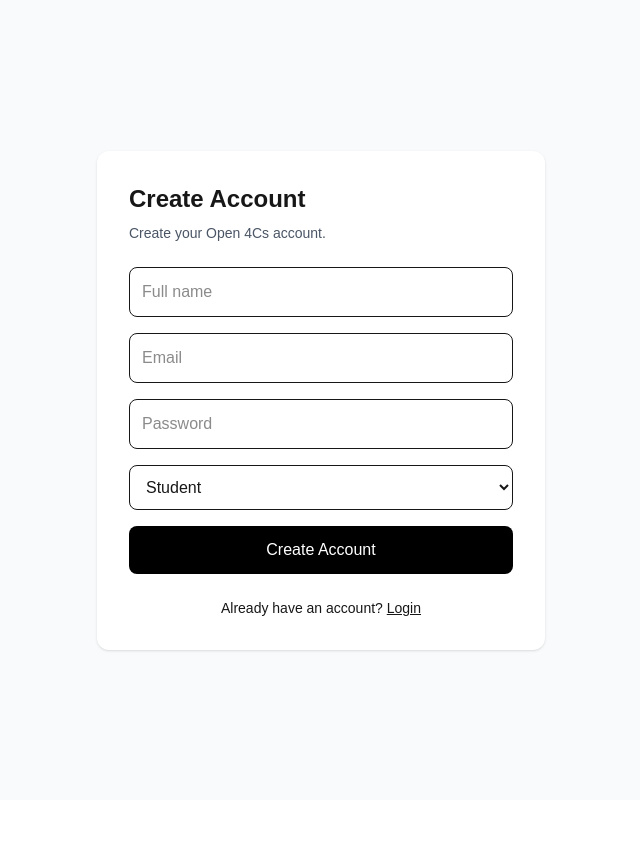
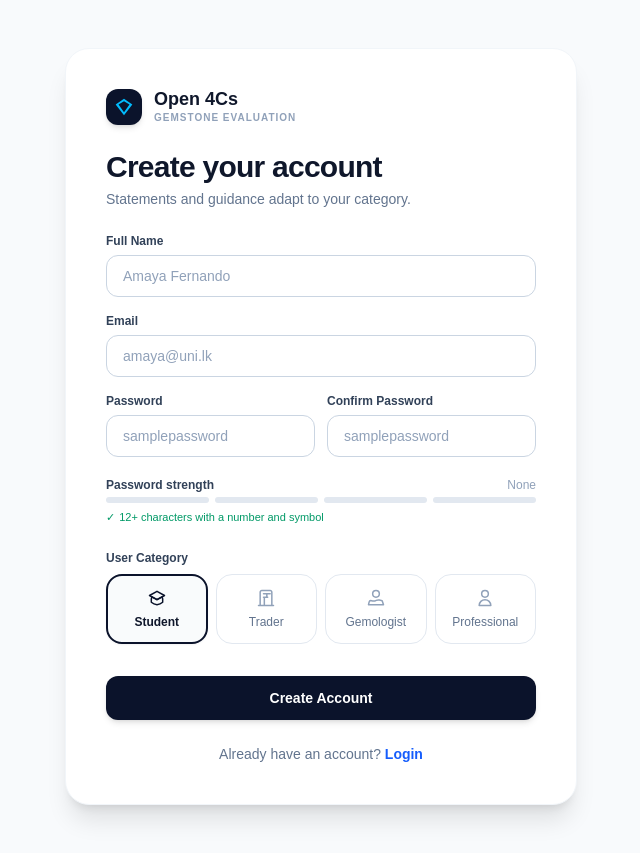
Before and after one commit to piyumikajayasiri/open4cs, a Next.js app: page /register in a window 1280 px wide. Shown: the whole page, without its empty margins (319-959 px from the left). Before the commit the page ends 800 px from the top, so only its background shows below. Built offline with nearby package versions, Linux system fonts and the light colour scheme.

Commit message:
ui: Register Page redesign matching Figma layout

```diff
--- a/src/app/register/page.tsx
+++ b/src/app/register/page.tsx
@@ -1,32 +1,90 @@
 "use client";
 
 import { FormEvent, useState } from "react";
+import Link from "next/link";
 import { useRouter } from "next/navigation";
+
+const USER_CATEGORIES = [
+  {
+    id: "Student",
+    label: "Student",
+    icon: (
+      <svg className="w-5 h-5" fill="none" stroke="currentColor" viewBox="0 0 24 24">
+        <path strokeLinecap="round" strokeLinejoin="round" strokeWidth="1.8" d="M12 14l9-5-9-5-9 5 9 5z" />
+        <path strokeLinecap="round" strokeLinejoin="round" strokeWidth="1.8" d="M12 14l6.16-3.422a12.083 12.083 0 01.665 6.479A11.952 11.952 0 0112 20.055a11.952 11.952 0 01-6.824-2.998 12.078 12.078 0 01.665-6.479L12 14z" />
+      </svg>
+    ),
+  },
+  {
+    id: "Trader",
+    label: "Trader",
+    icon: (
+      <svg className="w-5 h-5" fill="none" stroke="currentColor" viewBox="0 0 24 24">
+        <path strokeLinecap="round" strokeLinejoin="round" strokeWidth="1.8" d="M19 21V5a2 2 0 00-2-2H7a2 2 0 00-2 2v16m14 0h2m-2 0h-5m-9 0H3m2 0h5m0 0h4m-4 0V11m0 0h4m-4 0H9m4 0V7m0 0h4m-4 0H9" />
+      </svg>
+    ),
+  },
+  {
+    id: "Gemologist",
+    label: "Gemologist",
+    icon: (
+      <svg className="w-5 h-5" fill="none" stroke="currentColor" viewBox="0 0 24 24">
+        <path strokeLinecap="round" strokeLinejoin="round" strokeWidth="1.8" d="M19.428 15.428a2 2 0 00-1.022-.547l-2.387-.477a6 6 0 00-3.86.517l-.318.158a6 6 0 01-3.86.517L5.595 15.12a2 2 0 00-1.8 1.48L3 20h18l-1.572-4.572zM12 11a4 4 0 100-8 4 4 0 000 8z" />
+      </svg>
+    ),
+  },
+  {
+    id: "Professional",
+    label: "Professional",
+    icon: (
+      <svg className="w-5 h-5" fill="none" stroke="currentColor" viewBox="0 0 24 24">
+        <path strokeLinecap="round" strokeLinejoin="round" strokeWidth="1.8" d="M16 7a4 4 0 11-8 0 4 4 0 018 0zM12 14a7 7 0 00-7 7h14a7 7 0 00-7-7z" />
+      </svg>
+    ),
+  },
+];
 
 export default function RegisterPage() {
   const router = useRouter();
 
-  const [form, setForm] = useState({
-    name: "",
-    email: "",
-    password: "",
-    category: "STUDENT",
-  });
+  const [name, setName] = useState("");
+  const [email, setEmail] = useState("");
+  const [password, setPassword] = useState("");
+  const [confirmPassword, setConfirmPassword] = useState("");
+  const [category, setCategory] = useState("Student");
 
+  const [message, setMessage] = useState("");
   const [error, setError] = useState("");
   const [loading, setLoading] = useState(false);
 
-  function updateField(field: string, value: string) {
-    setForm((current) => ({
-      ...current,
-      [field]: value,
-    }));
+  // Dynamic Password Strength Calculator
+  function getPasswordStrength(pass: string) {
+    if (!pass) return { score: 0, label: "None", color: "text-slate-400" };
+    let score = 0;
+    if (pass.length >= 8) score++;
+    if (pass.length >= 12) score++;
+    if (/[0-9]/.test(pass)) score++;
+    if (/[^A-Za-z0-9]/.test(pass)) score++;
+
+    if (score <= 1) return { score: 1, label: "Weak", color: "text-red-500" };
+    if (score === 2) return { score: 2, label: "Fair", color: "text-amber-500" };
+    if (score === 3) return { score: 3, label: "Good", color: "text-emerald-500" };
+    return { score: 4, label: "Strong", color: "text-emerald-600 font-semibold" };
   }
+
+  const strength = getPasswordStrength(password);
 
   async function handleSubmit(event: FormEvent<HTMLFormElement>) {
     event.preventDefault();
 
+    setMessage("");
     setError("");
+
+    if (password !== confirmPassword) {
+      setError("Passwords do not match.");
+      return;
+    }
+
     setLoading(true);
 
     try {
@@ -35,89 +93,232 @@
         headers: {
           "Content-Type": "application/json",
         },
-        body: JSON.stringify(form),
+        body: JSON.stringify({
+          name,
+          email,
+          password,
+          category,
+        }),
       });
 
       const data = await response.json();
 
       if (!response.ok) {
-        setError(data.message || "Registration failed.");
+        setError(data.error ?? "Registration failed.");
         return;
       }
 
+      setMessage("Registration successful! Redirecting to login...");
+      setTimeout(() => {
         router.push("/login");
+      }, 1500);
     } catch {
-      setError("Something went wrong.");
+      setError("Registration failed. Please try again.");
     } finally {
       setLoading(false);
     }
   }
 
   return (
-    <main className="flex min-h-screen items-center justify-center bg-gray-50 px-4">
-      <div className="w-full max-w-md rounded-xl bg-white p-8 shadow">
-        <h1 className="mb-2 text-2xl font-bold">Create Account</h1>
+    <main className="min-h-[calc(100vh-80px)] bg-[#F8FAFC] py-12 px-4 sm:px-6 lg:px-8 flex items-center justify-center">
+      <div className="w-full max-w-lg bg-white rounded-3xl shadow-xl p-8 sm:p-10 border border-slate-100">
 
-        <p className="mb-6 text-sm text-gray-600">
-          Create your Open 4Cs account.
+        {/* Header & Logo */}
+        <div className="flex items-center gap-3 mb-6">
+          <div className="w-9 h-9 rounded-xl bg-[#0B132B] flex items-center justify-center text-sky-400 shadow-md">
+            <svg className="w-5 h-5 fill-current" viewBox="0 0 24 24">
+              <path d="M12 2L2 9l10 13L22 9L12 2zm0 3.2L18.6 9 12 18.2 5.4 9 12 5.2z" />
+            </svg>
+          </div>
+          <div>
+            <span className="font-bold text-slate-900 text-lg leading-none block">
+              Open 4Cs
+            </span>
+            <span className="text-[10px] font-extrabold tracking-widest text-slate-400 uppercase block mt-0.5">
+              GEMSTONE EVALUATION
+            </span>
+          </div>
+        </div>
+
+        {/* Title */}
+        <div className="mb-6">
+          <h1 className="text-2xl sm:text-3xl font-bold text-slate-900 tracking-tight">
+            Create your account
+          </h1>
+          <p className="text-xs sm:text-sm text-slate-500 mt-1">
+            Statements and guidance adapt to your category.
           </p>
+        </div>
 
+        {/* Status Messages */}
+        {error && (
+          <div className="mb-4 rounded-xl border border-red-200 bg-red-50 p-3 text-xs text-red-700">
+            {error}
+          </div>
+        )}
+
+        {message && (
+          <div className="mb-4 rounded-xl border border-emerald-200 bg-emerald-50 p-3 text-xs text-emerald-700 font-medium">
+            {message}
+          </div>
+        )}
+
+        {/* Register Form */}
         <form onSubmit={handleSubmit} className="space-y-4">
+
+          {/* Full Name */}
+          <div>
+            <label
+              htmlFor="name"
+              className="block text-xs font-semibold text-slate-700 mb-1.5"
+            >
+              Full Name
+            </label>
             <input
-            className="w-full rounded-lg border p-3"
-            placeholder="Full name"
-            value={form.name}
-            onChange={(e) => updateField("name", e.target.value)}
+              id="name"
+              type="text"
+              value={name}
+              onChange={(e) => setName(e.target.value)}
+              placeholder="Amaya Fernando"
               required
+              className="w-full rounded-xl border border-slate-300 px-4 py-2.5 text-sm text-slate-900 outline-none transition focus:border-blue-600 focus:ring-2 focus:ring-blue-100 placeholder:text-slate-400"
             />
+          </div>
 
+          {/* Email */}
+          <div>
+            <label
+              htmlFor="email"
+              className="block text-xs font-semibold text-slate-700 mb-1.5"
+            >
+              Email
+            </label>
             <input
-            className="w-full rounded-lg border p-3"
+              id="email"
               type="email"
-            placeholder="Email"
-            value={form.email}
-            onChange={(e) => updateField("email", e.target.value)}
+              value={email}
+              onChange={(e) => setEmail(e.target.value)}
+              placeholder="amaya@uni.lk"
               required
+              className="w-full rounded-xl border border-slate-300 px-4 py-2.5 text-sm text-slate-900 outline-none transition focus:border-blue-600 focus:ring-2 focus:ring-blue-100 placeholder:text-slate-400"
             />
+          </div>
 
+          {/* Password & Confirm Password Grid */}
+          <div className="grid grid-cols-1 sm:grid-cols-2 gap-3">
+            <div>
+              <label
+                htmlFor="password"
+                className="block text-xs font-semibold text-slate-700 mb-1.5"
+              >
+                Password
+              </label>
               <input
-            className="w-full rounded-lg border p-3"
+                id="password"
                 type="password"
-            placeholder="Password"
-            value={form.password}
-            onChange={(e) => updateField("password", e.target.value)}
+                value={password}
+                onChange={(e) => setPassword(e.target.value)}
+                placeholder="samplepassword"
                 required
                 minLength={8}
+                className="w-full rounded-xl border border-slate-300 px-4 py-2.5 text-sm text-slate-900 outline-none transition focus:border-blue-600 focus:ring-2 focus:ring-blue-100 placeholder:text-slate-400"
               />
+            </div>
 
-          <select
-            className="w-full rounded-lg border p-3"
-            value={form.category}
-            onChange={(e) => updateField("category", e.target.value)}
+            <div>
+              <label
+                htmlFor="confirmPassword"
+                className="block text-xs font-semibold text-slate-700 mb-1.5"
               >
-            <option value="STUDENT">Student</option>
-            <option value="TRADER">Trader</option>
-            <option value="GEMOLOGIST">Gemologist</option>
-            <option value="PROFESSIONAL">Professional</option>
-          </select>
+                Confirm Password
+              </label>
+              <input
+                id="confirmPassword"
+                type="password"
+                value={confirmPassword}
+                onChange={(e) => setConfirmPassword(e.target.value)}
+                placeholder="samplepassword"
+                required
+                minLength={8}
+                className="w-full rounded-xl border border-slate-300 px-4 py-2.5 text-sm text-slate-900 outline-none transition focus:border-blue-600 focus:ring-2 focus:ring-blue-100 placeholder:text-slate-400"
+              />
+            </div>
+          </div>
 
-          {error && <p className="text-sm text-red-600">{error}</p>}
+          {/* Password Strength Indicator */}
+          <div className="space-y-1 pt-1">
+            <div className="flex items-center justify-between text-xs">
+              <span className="font-semibold text-slate-700">Password strength</span>
+              <span className={strength.color}>{strength.label}</span>
+            </div>
 
+            <div className="grid grid-cols-4 gap-1.5">
+              {[1, 2, 3, 4].map((seg) => (
+                <div
+                  key={seg}
+                  className={`h-1.5 rounded-full transition-all duration-300 ${
+                    seg <= strength.score ? "bg-emerald-600" : "bg-slate-200"
+                  }`}
+                />
+              ))}
+            </div>
+
+            <p className="text-[11px] text-emerald-600 font-medium flex items-center gap-1 pt-0.5">
+              <span>✓</span>
+              <span>12+ characters with a number and symbol</span>
+            </p>
+          </div>
+
+          {/* User Category Selection */}
+          <div className="pt-2">
+            <label className="block text-xs font-semibold text-slate-700 mb-2">
+              User Category
+            </label>
+            <div className="grid grid-cols-4 gap-2">
+              {USER_CATEGORIES.map((cat) => {
+                const isSelected = category === cat.id;
+                return (
+                  <button
+                    key={cat.id}
+                    type="button"
+                    onClick={() => setCategory(cat.id)}
+                    className={`flex flex-col items-center justify-center p-3 rounded-2xl transition duration-150 text-center ${
+                      isSelected
+                        ? "border-2 border-[#0B132B] bg-slate-50/80 shadow-xs text-slate-900 font-bold"
+                        : "border border-slate-200 hover:border-slate-300 hover:bg-slate-50/50 text-slate-500 font-medium"
+                    }`}
+                  >
+                    <div className={`mb-1.5 ${isSelected ? "text-[#0B132B]" : "text-slate-400"}`}>
+                      {cat.icon}
+                    </div>
+                    <span className="text-xs">{cat.label}</span>
+                  </button>
+                );
+              })}
+            </div>
+          </div>
+
+          {/* Submit Button */}
           <button
             type="submit"
             disabled={loading}
-            className="w-full rounded-lg bg-black p-3 text-white disabled:opacity-50"
+            className="w-full bg-[#0B132B] hover:bg-[#1C2A4D] text-white font-semibold py-3 rounded-xl shadow-md text-sm transition duration-200 disabled:opacity-50 disabled:cursor-not-allowed mt-4"
           >
-            {loading ? "Creating account..." : "Create Account"}
+            {loading ? "Creating Account..." : "Create Account"}
           </button>
         </form>
 
-        <p className="mt-6 text-center text-sm">
+        {/* Already have an account link */}
+        <div className="text-center text-xs sm:text-sm text-slate-500 mt-6">
           Already have an account?{" "}
-          <a href="/login" className="font-medium underline">
+          <Link
+            href="/login"
+            className="font-semibold text-blue-600 hover:underline"
+          >
             Login
-          </a>
-        </p>
+          </Link>
+        </div>
+
       </div>
     </main>
   );
```
Lines whose indentation alone changed are shown as unchanged.
